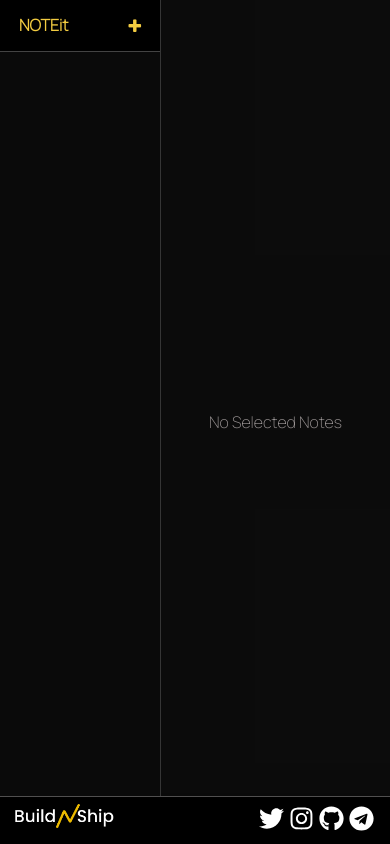
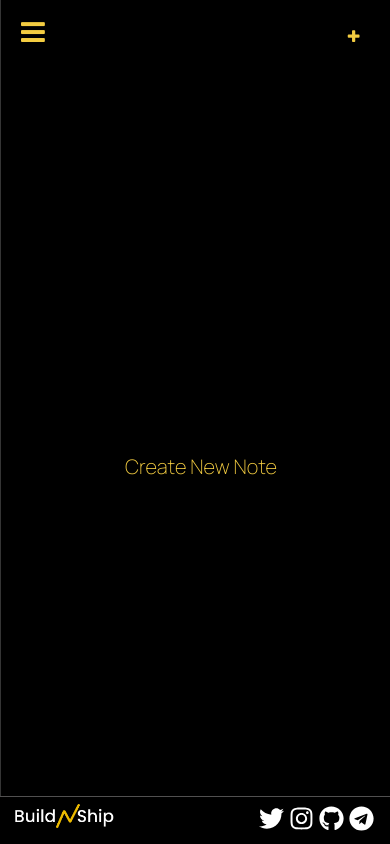
Before and after one commit to BuildNShip/noteit, a React (Create React App) app: page / in a window 390 px wide. Built offline with nearby package versions, Linux system fonts and the light colour scheme.

Commit message:
sidebar default none delete button fixed on phone sidebar wide on phone bg blur on isopen on onaddnote, togglenavbar

```diff
--- a/src/App.css
+++ b/src/App.css
@@ -44,8 +44,8 @@ button:hover {
   font-size: 1.55rem;
   font-weight: 600;
   width: 100px;
-    height: 60%;
-    margin-left: 30px;
+  height: 60%;
+  margin-left: 30px;
 
 }
 
--- a/src/components/Main/Main.css
+++ b/src/components/Main/Main.css
@@ -33,13 +33,14 @@
 
 
 .no-active-note {
-    width: 70%;
+    width: 100%;
     height: 100vh;
     line-height: 100vh;
     text-align: center;
     color: #fcf1f19a;
-    background-color: #0c0c0cfd;
+    background-color: #000000fd;
 }
+
 
 /* Editing */
 .app-main-note-edit {
@@ -69,23 +70,24 @@
 }
 
 .btn-copy {
-    color:black;
-    font-weight:bolder ;
-    margin:3px 30px 3px 0px;
+    color: black;
+    font-weight: bolder;
+    margin: 3px 30px 3px 0px;
     border: none;
     border-radius: 0px 10px 10px 0px;
-    background-color:#f3cc41;
+    background-color: #f3cc41;
 }
 
 #btn-drop {
-    color:black;
+    color: black;
     border: none;
-    font-weight:bolder ;
-    margin:3px 0px 3px 0px;
+    font-weight: bolder;
+    margin: 3px 0px 3px 0px;
     border-radius: 10px 0px 0px 10px;
-    background-color:#f3cc41;
+    background-color: #f3cc41;
 
 }
+
 #btn-drop:hover {
     color: #928405;
 }
@@ -200,15 +202,29 @@ textarea {
 }
 
 @media only screen and (max-width: 900px) {
+    .navbar-open .app-main {
+        background-color: #a83838;
+    }
 
     .app-main-header {
         margin-left: 14px;
         font-size: smaller;
     }
+
     .no-active-note {
-            width: 100%;
-            height: 94%;
-            position: relative;
+        width: 100%;
+        height: 95%;
+        position: relative;
+        background-color: #000;
+
+    }
+
+    .cnn {
+        margin-right: 200px;
+        margin-top: 0px;
+        font-size: 20px;
+        color: #f3cc41;
+
 
     }
 
@@ -223,20 +239,30 @@ textarea {
         justify-content: space-between;
         font-weight: lighter;
         background-color: #000;
+        color: #41f3db;
+
+    }
+
+    .fa {
+        color: #f3cc41;
 
     }
 
     .toggle-btn {
         display: block;
         padding: 14px;
+        color: #41f3db;
     }
+
     textarea {
         height: 70%;
         padding-left: 14px;
 
     }
-    .main-edit-input{
+
+    .main-edit-input {
         padding-left: 14px;
+
     }
 
     .fontsize {
@@ -250,11 +276,13 @@ textarea {
     .btn-copy {
         margin-right: 14px;
     }
+
     .chars {
         margin-right: 14px;
 
 
     }
+
     .words {
         margin-left: 14px;
 
@@ -268,8 +296,9 @@ textarea {
         height: 65%;
 
     }
+
     .no-active-note {
-        width:600px;
+        width: 600px;
     }
 
 }
--- a/src/components/Main/Main.jsx
+++ b/src/components/Main/Main.jsx
@@ -6,7 +6,10 @@ import { useRef } from "react";
 import SidePanel from "../SidePanel/SidePanel";
 import "./Main.css";
 
-const Main = ({ activeNote, onUpdateNotes ,onAddNote ,toggleNavbar, isOpen}) => {
+
+
+const Main = ({ activeNote, onUpdateNotes, onAddNote, toggleNavbar, isOpen, setIsOpen }) => {
+
   const [textCase, setTextCase] = useState("titlecase");
   const [fontSize, setFontSize] = useState(14);
   const [copyStatus, setCopyStatus] = useState("copy");
@@ -73,7 +76,17 @@ const Main = ({ activeNote, onUpdateNotes ,onAddNote ,toggleNavbar, isOpen}) =>
 
   };
 
-  if (!activeNote) return <div className="no-active-note">No Selected Notes </div> ;
+  if (!activeNote) return (<div className="app-main">
+    {isMobile && (<div className="toggle-btn ">
+      <button className={`navbar-toggle ${isOpen ? 'open' : ''}`} onClick={toggleNavbar}>
+        <h1><i class="fa fa-bars" aria-hidden="true"></i></h1>
+      </button>
+      <button className="add-btn fa fa-plus" onClick={onAddNote}></button>
+    </div>)}
+    <div className="no-active-note text-white">
+      <p className="cnn">Create New Note </p>
+    </div>
+  </div>);
   return (
     <div className="app-main">
       <div className="app-main-note-edit">
@@ -83,9 +96,10 @@ const Main = ({ activeNote, onUpdateNotes ,onAddNote ,toggleNavbar, isOpen}) =>
           </button>
           <button className="add-btn fa fa-plus" onClick={onAddNote}></button>
         </div>)}
+
         <input
           type="text"
-          className="main-edit-input"
+          className={`main-edit-input ${isOpen ? 'navbar-open' : ''}`}
           id="title"
           value={activeNote.title}
           onChange={(e) =>
@@ -98,7 +112,7 @@ const Main = ({ activeNote, onUpdateNotes ,onAddNote ,toggleNavbar, isOpen}) =>
           }
           autoFocus
         />
-        <div className="app-main-header">
+        <div className={`app-main-header ${isOpen ? 'navbar-open' : ''}`}>
           {/*  toolbar --------------------------------------- */}
           <input
             className="fontsize"
@@ -109,7 +123,7 @@ const Main = ({ activeNote, onUpdateNotes ,onAddNote ,toggleNavbar, isOpen}) =>
 
           {/* dropdown menu-------------------------------------- */}
           <Dropdown as={ButtonGroup} id="drop-dwn">
-          <Dropdown.Toggle split variant="" value="fxb" className="btn-drop" id="btn-drop">{textCase}</Dropdown.Toggle>
+            <Dropdown.Toggle split variant="" value="fxb" className="btn-drop" id="btn-drop">{textCase}</Dropdown.Toggle>
             <Dropdown.Menu id="menu-drop">
               <Dropdown.Item
                 id="menu-item" value="none" text="none"
@@ -149,8 +163,10 @@ const Main = ({ activeNote, onUpdateNotes ,onAddNote ,toggleNavbar, isOpen}) =>
           </button>
         </div>
 
+        {/* <div className={`txt-area ${isNavbarOpen ? 'navbar-open' : ''}`}> */}
         <textarea
           id="body"
+          className={`txt  ${isOpen ? 'navbar-open' : ''}`}
           ref={content}
           placeholder="write your note here......"
           style={{
@@ -160,7 +176,7 @@ const Main = ({ activeNote, onUpdateNotes ,onAddNote ,toggleNavbar, isOpen}) =>
 
           value={
             activeNote.textCase === "titlecase" ||
-            activeNote.textCase === "sentencecase"
+              activeNote.textCase === "sentencecase"
               ? toTitleCase(activeNote.body)
               : activeNote.body
           }
@@ -173,18 +189,17 @@ const Main = ({ activeNote, onUpdateNotes ,onAddNote ,toggleNavbar, isOpen}) =>
               activeNote.textCase
             )
           }
-
-
         />
-
-        <div className="textarea-footer">
+        <div className={`textarea-footer ${isOpen ? 'navbar-open' : ''}`}>
           <i className="words">
             words : {activeNote.body.trim().split(/\s+/).length}
           </i>
           <i className="chars">characters : {activeNote.body.length}</i>
         </div>
+        {/* </div> */}
       </div>
     </div>
+
   );
 }
 
--- a/src/components/SidePanel/SidePanel.css
+++ b/src/components/SidePanel/SidePanel.css
@@ -1,9 +1,11 @@
 .app-sidebar {
-    width:600px;
+    width: 600px;
 }
-.navbar-items{
-    width:160px;
+
+.navbar-items {
+    width: 20rem;
 }
+
 .navbar-toggle {
     transition: all 0.3s ease;
     /* Transition with slower ease */
@@ -15,9 +17,21 @@ i {
 
 @media only screen and (max-width: 900px) {
     .sidepanel {
-        border-right:0.5px solid #ffffff2d ;
+        border-right: 0.5px solid #ffffff2d;
     }
+
     .app-sidebar {
-        width:900px;
+        width: 900px;
     }
 }
+
+@media only screen and (max-width: 300px) {
+    .sidepanel {
+        border-right: 0.5px solid #ffffff2d;
+        width: 200px;
+    }
+
+    .app-sidebar-notes {
+        width: 200px;
+    }
+}
--- a/src/components/SidePanel/SidePanel.jsx
+++ b/src/components/SidePanel/SidePanel.jsx
@@ -13,7 +13,7 @@ const SidePanel = ({ notes, onAddNote, onDeleteNote, activeNote, setActiveNote,
           <nav className="navbar-items">
             <div className="app-sidebar-header">
               <h2 className="app-logo pt-3">NOTEit</h2>
-              <button className="fa fa-plus" onClick={onAddNote}></button>
+              <button className="fa fa-plus" onClick={() => { onAddNote(); toggleNavbar(); }}></button>
               {/* <button class="fa fa-times" aria-hidden="true" onClick={toggleNavbar}></button> */}
             </div>
             <div className="app-sidebar-notes">
@@ -23,10 +23,10 @@ const SidePanel = ({ notes, onAddNote, onDeleteNote, activeNote, setActiveNote,
                   onClick={() => { setActiveNote(note.id); }}
                 >
                   <div className="sidebar-note-title">
-                   <button class="note-title" onClick={toggleNavbar}>{note.title}</button>
+                    <button class="note-title" onClick={toggleNavbar}>{note.title}</button>
                     <button
                       className="fa fa-trash "
-                      onClick={() => {onDeleteNote(note.id)}}
+                      onClick={() => { onDeleteNote(note.id) }}
                     ></button>
                   </div>
                   <small className="note-meta">
@@ -40,7 +40,6 @@ const SidePanel = ({ notes, onAddNote, onDeleteNote, activeNote, setActiveNote,
                       hour12: true,
                     })}
                   </small>
-
                 </div>
               ))}
             </div>
--- a/src/components/Sidebar/Sidebar.css
+++ b/src/components/Sidebar/Sidebar.css
@@ -7,7 +7,7 @@
 
 .app-sidebar-header {
     display: flex;
-    display:flexbox;
+    display: flexbox;
     justify-content: space-between;
     height: 10%;
     padding: 0 5px;
@@ -35,10 +35,12 @@
 }
 
 .app-logo {
-    padding:20px 30px 30px 0px;
+    padding: 20px 30px 30px 0px;
 }
-.fa-plus{
-    padding-right:14px;
+
+.fa-plus {
+    padding-right: 14px;
+    color: #f3cc41;
 }
 
 .fa-trash {
@@ -53,10 +55,16 @@
 .sidebar-note-title {
     display: flex;
     justify-content: space-between;
+
+
 }
 
 .app-sidebar-note button {
     color: white;
+}
+
+.app-sidebar-note .fa-trash {
+    color: rgb(129, 7, 7);
 }
 
 .app-sidebar-note p {
@@ -65,7 +73,7 @@
 
 .app-sidebar-note:hover {
     background: #ffffff0d;
-    color: #ffee8c
+    color: #ecdf95
 }
 
 .app-sidebar-note.active {
@@ -81,9 +89,10 @@
 }
 
 @media only screen and (max-width: 600px) {
-    .app-sidebar{
-        width:40%;
+    .app-sidebar {
+        width: 40%;
     }
+
     .app-sidebar-header h2 {
         margin-left: 14px;
         font-size: medium;
@@ -93,27 +102,44 @@
     .app-sidebar-note {
         padding: 4px 4px 4px 14px;
     }
+
     .app-sidebar-header button {
         gap: 3px;
+    }
+
+    .app-sidebar-note:hover {
+        background: #ffffff0d;
+        color: #ecdf95
     }
 }
 
 @media only screen and (max-width: 900px) {
-    .app-sidebar{
-        width:40%;
+    .app-sidebar {
+        width: 40%;
     }
+
     .app-sidebar-header h2 {
         margin-left: 14px;
         font-size: medium;
 
     }
-    .app-logo{
-        padding-bottom:8px;
+
+    .app-logo {
+        padding-bottom: 8px;
     }
+
     .app-sidebar-note {
         padding: 4px 4px 4px 14px;
     }
+
     .app-sidebar-header button {
         gap: 3px;
     }
+
+    .fa-trash {
+        display: block;
+        color: rgb(129, 7, 7);
     }
+
+
+}
--- a/src/components/Sidebar/Sidebar.jsx
+++ b/src/components/Sidebar/Sidebar.jsx
@@ -3,10 +3,10 @@ import "./Sidebar.css"
 const Sidebar = ({ notes, onAddNote, onDeleteNote, activeNote, setActiveNote }) => {
   const sortedNotes = notes.sort((a, b) => b.lastModified - a.lastModified);
   return (
-      <div className="app-sidebar">
+    <div className="app-sidebar">
       <div className="app-sidebar-header">
         <h2 className="app-logo">NOTEit</h2>
-       <button className="fa fa-plus" onClick={onAddNote}></button>
+        <button className="fa fa-plus" onClick={onAddNote}></button>
       </div>
       <div className="app-sidebar-notes">
         {sortedNotes.map((note) => (
@@ -15,7 +15,7 @@ const Sidebar = ({ notes, onAddNote, onDeleteNote, activeNote, setActiveNote })
             onClick={() => setActiveNote(note.id)}
           >
             <div className="sidebar-note-title">
-              {note.title}
+              <span className="note-main-title"> {note.title}</span>
               <button
                 className="fa fa-trash "
                 onClick={() => onDeleteNote(note.id)}
--- a/src/pages/MainPage.css
+++ b/src/pages/MainPage.css
@@ -31,7 +31,6 @@ button {
   border: 0;
   margin: 0;
   cursor: pointer;
-  color: #f3cc41;
 }
 
 button:hover {
@@ -47,8 +46,8 @@ button:hover {
   font-size: 1.55rem;
   font-weight: 600;
   width: 100px;
-    height: 60%;
-    margin-left: 30px;
+  height: 60%;
+  margin-left: 30px;
 
 }
 
@@ -71,3 +70,18 @@ button:hover {
 ::-webkit-scrollbar-thumb:hover {
   background: #ebe0b9;
 }
+
+
+
+
+
+@media only screen and (max-width: 400px) {
+
+  .navbar-open {
+    filter: blur(4px);
+    /* Apply blur effect */
+    opacity: 0.5;
+    /* Make it transparent */
+  }
+
+}
--- a/src/pages/MainPage.jsx
+++ b/src/pages/MainPage.jsx
@@ -17,15 +17,18 @@ const MainPage = () => {
     );
 
     const latestModifiedNote = notes.length > 0 ? notes[0] : null;
+
     const [activeNote, setActiveNote] = useState(latestModifiedNote ? latestModifiedNote.id : false);
     useEffect(() => {
         localStorage.setItem("notes", JSON.stringify(notes));
     }, [notes]);
 
-    const [isOpen, setIsOpen] = useState(true);
+    const [isOpen, setIsOpen] = useState(false);
+
 
     const toggleNavbar = () => {
-      setIsOpen(!isOpen);
+        setIsOpen(!isOpen);
+
     };
 
     const onAddNote = () => {
@@ -89,11 +92,12 @@ const MainPage = () => {
 
             />}
             <Main activeNote={getActiveNote()}
-             onUpdateNotes={onUpdateNotes}
-             onAddNote={onAddNote}
-             toggleNavbar={toggleNavbar}
-             isOpen={isOpen}
-             setIsOpen={setIsOpen}/>
+                onUpdateNotes={onUpdateNotes}
+                onAddNote={onAddNote}
+                toggleNavbar={toggleNavbar}
+                isOpen={isOpen}
+
+                setIsOpen={setIsOpen} />
 
             <div className="footer">
                 <a href="https://buildnship.in/">
```
Also changed, not shown: src/pages/Footer.css (+20 -15 lines). Lines whose indentation alone changed are shown as unchanged.
